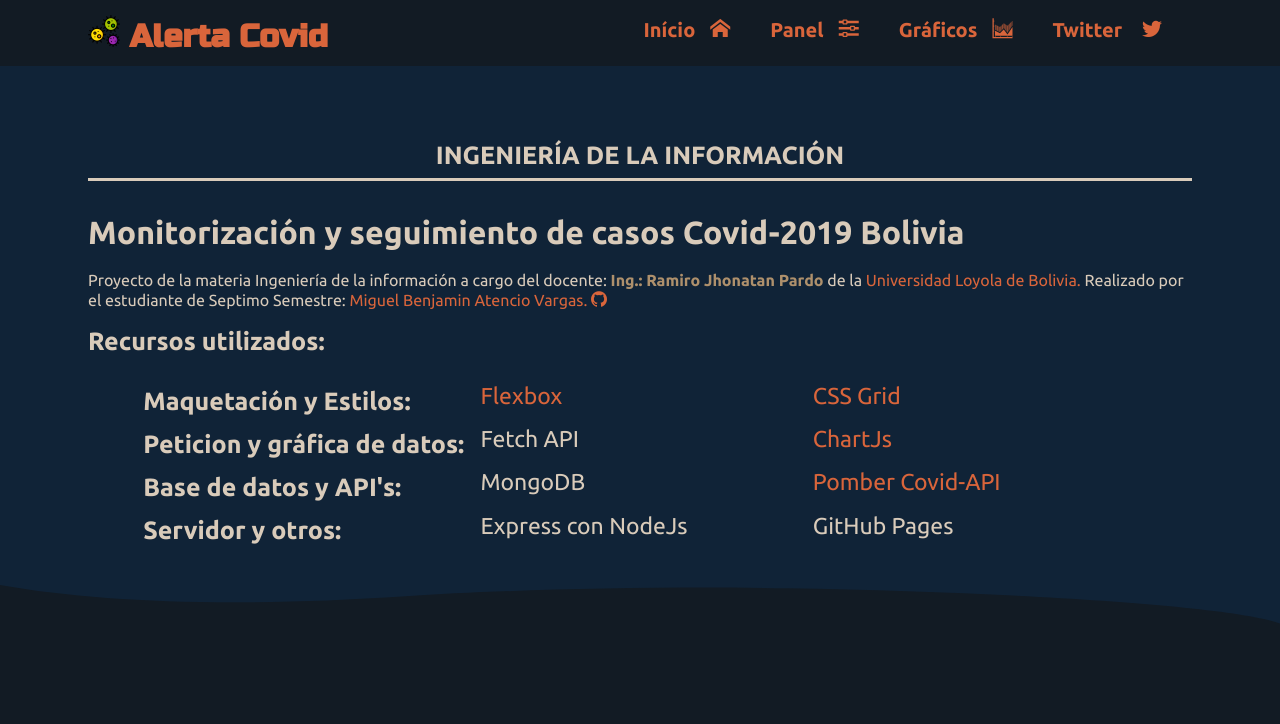
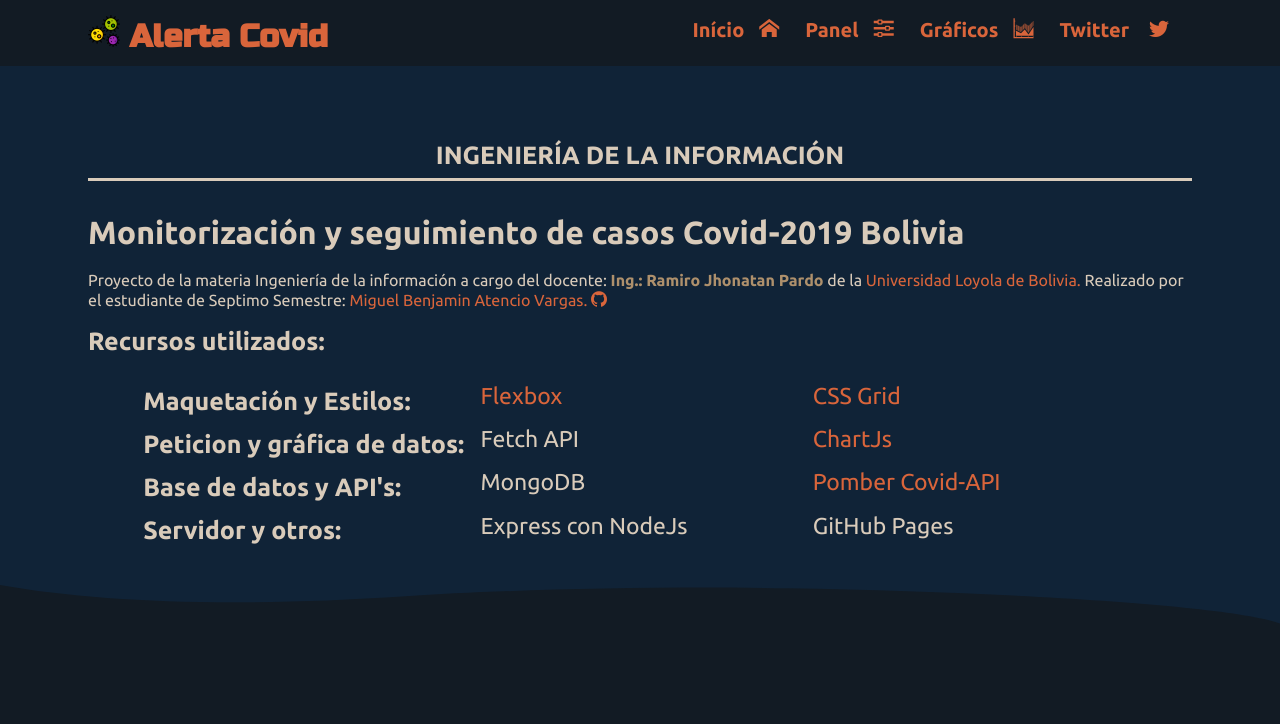
Before and after one commit to miguel-atencio-vargas/covid19-alert, a plain HTML site: page index.html in a window 1280 px wide. Shown: the top 724 px of the page. Drawn offline with nearby package versions, Linux system fonts and the light colour scheme; no server answers; files whose address does not match are found by name.

Commit message:
corregimos el white-space del header

```diff
--- a/assets/css/global.css
+++ b/assets/css/global.css
@@ -25,6 +25,9 @@
   padding-top: 10px;
   padding-bottom: 10px;
 }
+.c-header a {
+  white-space: nowrap;
+}
 .c-header__logo {
   padding-top: 5px;
 }
@@ -49,7 +52,7 @@ ul.c-header__menu li:hover {
 }
 ul.c-header__menu li a {
   font-size: 2rem;
-  padding: 1rem 1rem;
+  padding: 1rem 0.3rem;
 }
 ul.c-header__menu li a i {
   font-size: 2rem;
```
Also changed, not shown: 1 other file.
